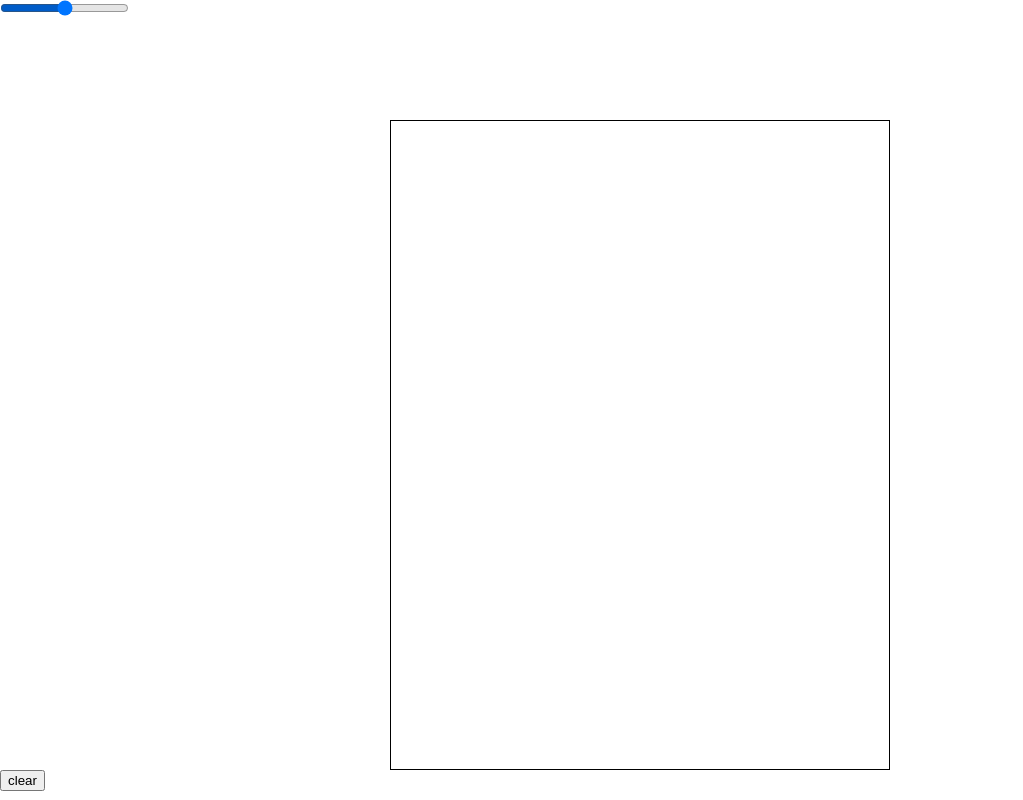
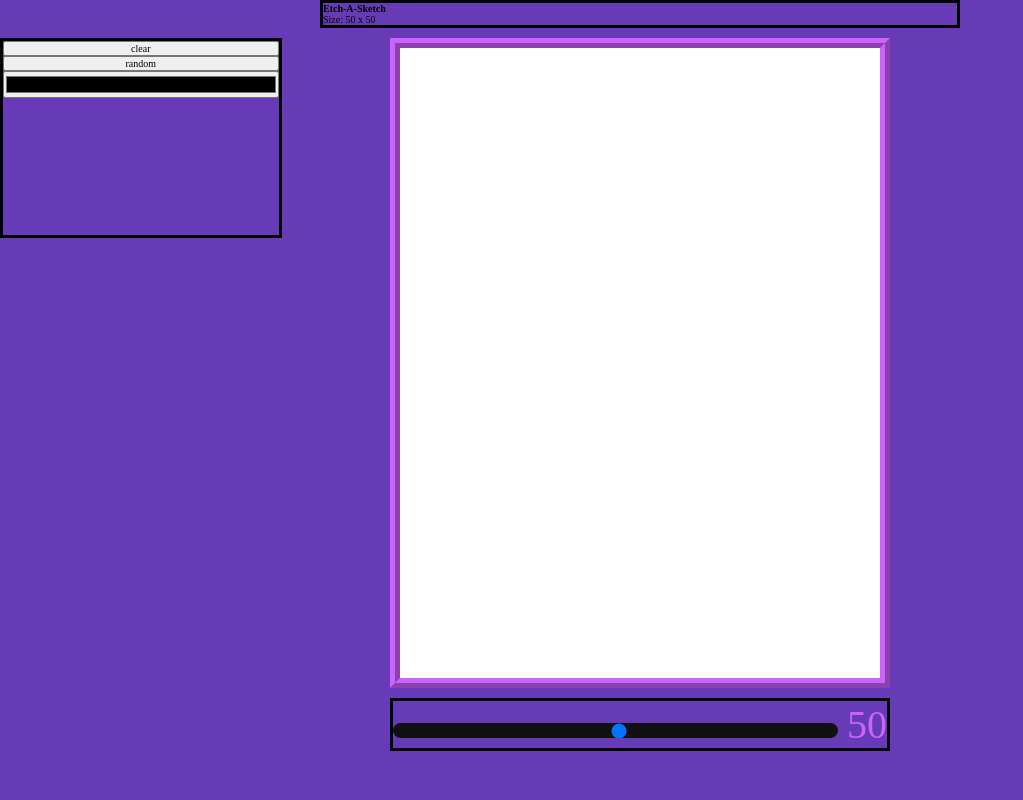
Before and after one commit to FariasMi/etch-a-sketch, a plain HTML site: page index.html in a window 1280 px wide. Shown: the whole page, without its empty margins (0-1023 px from the left). Drawn offline with Linux system fonts and the light colour scheme.

Commit message:
:package: insert color pick option and styling buttons

```diff
--- a/index.html
+++ b/index.html
@@ -9,11 +9,24 @@
     <title>Document</title>
 </head>
 <body>
- <input type="range" name="range-grid" id="range-grid" min="1" max="64">
-<div id="container"></div>
-<button type="button" id='clear'> clear</button>
+    <header>
+        <h1>Etch-A-Sketch</h1>
+        <p>Size: 50 x 50</p>
+    </header>
+    <div id="container"></div>
+    <div class ="wrap-buttons">
+        <button type="button" id="clear"> clear</button>
+        <button type="button" id="random">random</button>
+        <input type="color"   id="color" value="#000000">
+    </div>
+    <div class="box">
+            <span id="rangeValue">50</span>
+            <input type="range" name="range-grid" id="range-grid" min="1" max="64">
+    </div>
 
-<script src="javascript.js"></script>
+
+
+    <script src="javascript.js"></script>
 
 </body>
 </html>
--- a/javascript.js
+++ b/javascript.js
@@ -25,8 +25,7 @@ function clearGridColors(){
   const divGrids = document.querySelectorAll('div.divGrid');
   for(i=0;i<divGrids.length;i++){
     divGrids[i].style.backgroundColor='rgba(0, 0, 0, 0)';
-    }
-
+      }
   }
 
 
@@ -35,16 +34,47 @@ function colorGen(e) {
     const g = Math.floor(Math.random() * 256);
     const b = Math.floor(Math.random() * 256);
     e.target.style.backgroundColor = 'rgb(' + r + ',' + g + ',' + b + ')';
+    console.log();
   }
+
+  function watchColorPicker(e){
+    let color = e.target.value;
+    const divGrids = document.querySelectorAll('div.divGrid');
+    for(i=0;i<divGrids.length;i++){
+      let divGrid = divGrids[i];
+      divGrids[i].addEventListener('mouseover',() =>{
+      divGrid.style.backgroundColor = color;
+
+      });
+
+     }
+    }
+
+    function randomColorGen() {
+      console.log('aqui');
+      const divGrids = document.querySelectorAll('div.divGrid');
+      for(i=0;i<divGrids.length;i++){
+        let divGrid = divGrids[i];
+        console.log('divGrid');
+         divGrid.addEventListener('mouseover',colorGen);
+
+     }
+    }
 
 
 function setGrid(e){
-   let gridLength= e.target.value;
+  let gridLength= e.target.value;
+  const para =document.querySelector('p');
+  const rangeValue = document.getElementById('rangeValue');
+  rangeValue.textContent = gridLength;
+  para.textContent = 'Size: '+gridLength+' x '+gridLength;
+
    removeGridElements();
    createGrid(gridLength);
 
 }
-
      createGrid(50);
      document.getElementById('range-grid').addEventListener('change',setGrid);
+     document.getElementById('color').addEventListener('change',watchColorPicker);
      document.getElementById('clear').addEventListener('click',clearGridColors);
+     document.getElementById('random').addEventListener('click',randomColorGen);
--- a/style.css
+++ b/style.css
@@ -1,29 +1,101 @@
 *{
     margin:0;
+    padding:0;
     box-sizing: border-box;
+    font-family:"Poppins,sans-serif";
+    font-size: 10px;
+}
+html,body{
+    background-color:var(--primary-color);
+
 }
 :root{
     --grid-length:1;
-    --change-color:blue;
+    --primary-color:#673AB7;
+    --box-shadow:0px 0px 5px rgba(0,0,0,0.1);
+    --white2:#f2f2f2;
+    --insert_box_shadow: insert 0px 0px 4px rgba(0,0,0.2);
+    --white:#fff;
 }
+textarea:focus, input:focus{
+    outline: none;
+}
+header{
+    border-style: solid;
+    width: 50%;
+
+}
+header,#container{
+    margin: auto;
+}
+
+
 #container{
     display: grid;
     grid-template-columns: repeat(var(--grid-length),1fr);
-    margin:0 auto;
-    margin-top: 100px;
+    margin-top: 10px;
     width: 500px;
     height: 650px;
-    border: 1px solid black;
-
-
-
+    border-width: 10px;
+    border-style: ridge;
+    border-color: #CC63FF;
+    background-color:var(--white);
 }
 
 .divGrid{
     min-width: 5px;
     min-height: 5px;
+}
+
+.wrap-buttons{
+    margin-top:-650px;
+    width:22%;
+    height:200px;
+    display:flex;
+    flex-flow: column wrap;
+    border-style: solid;
+    border-color: #000000;
+    left: auto;
 
 }
-.divGrid :hover{
-    background-color:blueviolet;
+#color{
+    width:100%;
 }
+.box{
+    margin: auto;
+    width: 500px;
+    margin-top:460px;
+    border-style: solid;
+    border-color: #000000;
+    display:flex;
+    flex-direction: row-reverse;
+    justify-content: space-between;
+    align-items:baseline;
+}
+#rangeValue{
+    position:relative;
+    display:block;
+    font-size:4em;
+    color:#CC63FF;
+    font-weight: 500;
+}
+
+input[type='range'] {
+    overflow: hidden;
+    width: 90%;
+    height: 15px;
+    border-radius:10px;
+    -webkit-appearance: none;
+    background-color: #111;
+
+  }
+
+
+input[type='range']::-webkit-slider-thumb{
+    -webkit-appearence:none;
+    width: 15px;
+    height: 15px;
+    border-radius: 50%;
+    background:#00fd0a;
+
+}
```
Also changed, not shown: images/starry-night-14398041489iK.jpg (added).
